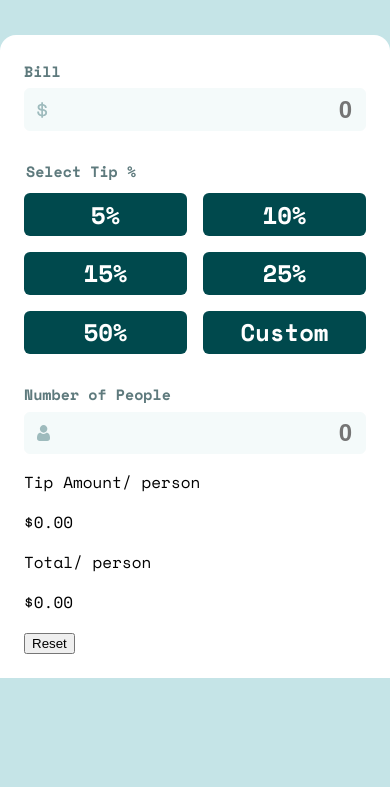
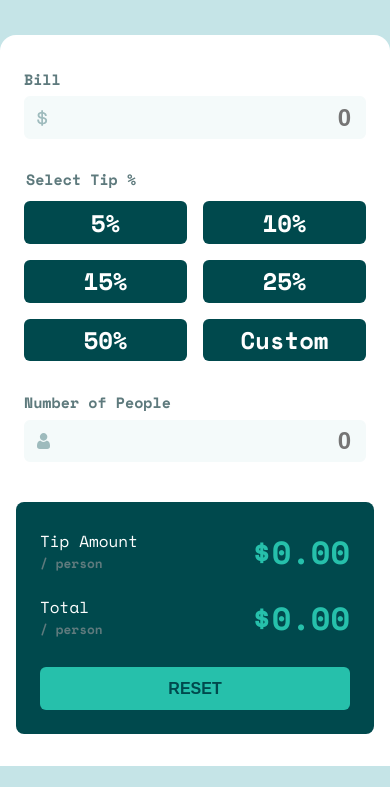
Before and after one commit to BlessTheBoy/tip-calculator-app, a website: page index.html in a window 390 px wide. Shown: the part 97-884 px from the top of the page. Drawn offline with nearby package versions, Linux system fonts and the light colour scheme.

Commit message:
mobile design completed

```diff
--- a/app/scss/components/_index.scss
+++ b/app/scss/components/_index.scss
@@ -4,3 +4,4 @@
 @forward 'form';
 @forward 'input-group';
 @forward 'tip-percent';
+@forward 'result';
--- a/app/scss/components/calculator.scss
+++ b/app/scss/components/calculator.scss
@@ -4,7 +4,11 @@
 .calc {
   &__container {
     background-color: $white;
-    padding: 1.5rem;
+    padding: 1.5rem 1rem 2rem;
     border-radius: 1rem 1rem 0 0;
   }
+
+  input {
+    height: $input-height;
+  }
 }
--- a/app/scss/components/form.scss
+++ b/app/scss/components/form.scss
@@ -2,6 +2,8 @@
 @use '../util' as *;
 
 .form {
+  padding: 0.5rem;
+  margin-bottom: 2rem;
   label,
   legend {
     display: inline-block;
@@ -20,13 +22,13 @@
     font-size: rem(24);
     font-weight: 700;
     background-color: $light-grayish-cyan-2;
-    border: 1px solid $light-grayish-cyan-2;
-    border-radius: rem(6);
+    border: 2px solid $light-grayish-cyan-2;
+    border-radius: $input-radius;
     outline: none;
 
     &:focus,
     &:hover {
-      border: 1px solid $strong-cyan;
+      border: 2px solid $strong-cyan;
     }
   }
 
@@ -40,7 +42,7 @@
   select:-webkit-autofill,
   select:-webkit-autofill:hover,
   select:-webkit-autofill:focus {
-    border: none;
+    border: 2px solid $strong-cyan;
     -webkit-text-fill-color: none;
     background-color: $light-grayish-cyan-2;
     -webkit-text-fill-color: $very-dark-cyan !important;
--- /dev/null
+++ b/app/scss/components/result.scss
@@ -0,0 +1,57 @@
+@use '../globals' as *;
+@use '../util' as *;
+
+.result {
+  padding: 1rem 1.5rem;
+  background-color: $very-dark-cyan;
+  border-radius: rem(8);
+
+  &__values {
+    padding: 0.3rem 0;
+    div {
+      display: flex;
+      justify-content: space-between;
+      align-items: center;
+      padding: 0.3rem 0;
+      margin-bottom: 0.5rem;
+    }
+  }
+
+  &__tag {
+    margin: 0;
+    color: white;
+    font-weight: 500;
+    line-height: 1.3;
+    span {
+      font-size: 0.8rem;
+      font-weight: 700;
+      color: $dark-grayish-cyan;
+    }
+  }
+
+  &__value {
+    margin: 0;
+    font-size: rem(32);
+    font-weight: 700;
+    color: $strong-cyan;
+  }
+
+  &__reset {
+    width: 100%;
+    margin: 0.5rem 0;
+    padding: 0.4rem 0.8rem;
+    text-transform: uppercase;
+    font-size: rem(16);
+    font-weight: 700;
+    border: none;
+    outline: none;
+    background-color: $strong-cyan;
+    color: $very-dark-cyan;
+    border-radius: $input-radius;
+    line-height: 1;
+
+    &:hover {
+      background-color: $light-grayish-cyan;
+    }
+  }
+}
--- a/app/scss/components/tip-percent.scss
+++ b/app/scss/components/tip-percent.scss
@@ -23,12 +23,13 @@
         cursor: pointer;
         width: 100%;
         margin: 0;
+        height: $input-height;
         padding: rem(3.4) 0;
         text-align: center;
         font-size: rem(24);
         background-color: $very-dark-cyan;
         color: $white;
-        border-radius: rem(6);
+        border-radius: $input-radius;
         transform: all ease-our 0.3s;
 
         &:hover {
--- a/app/scss/globals/_index.scss
+++ b/app/scss/globals/_index.scss
@@ -1,4 +1,5 @@
 @forward 'colors';
+@forward 'variables';
 @forward 'fonts';
 @forward 'boilerplate';
 @forward 'typography';
--- /dev/null
+++ b/app/scss/globals/variables.scss
@@ -0,0 +1,4 @@
+@use '../util' as *;
+
+$input-height: rem(42.78);
+$input-radius: rem(6);
--- a/index.html
+++ b/index.html
@@ -95,12 +95,18 @@
         <div class="calc__result result">
           <div class="result__values">
             <div>
-              <p><span>Tip Amount</span><span>/ person</span></p>
-              <p>$0.00</p>
+              <p class="result__tag">
+                Tip Amount <br />
+                <span>/ person</span>
+              </p>
+              <p class="result__value">$0.00</p>
             </div>
             <div>
-              <p><span>Total</span><span>/ person</span></p>
-              <p>$0.00</p>
+              <p class="result__tag">
+                Total <br />
+                <span>/ person</span>
+              </p>
+              <p class="result__value">$0.00</p>
             </div>
           </div>
           <input class="result__reset" type="reset" value="Reset" />
```
Also changed, not shown: dist/style.css, 1 other file.
